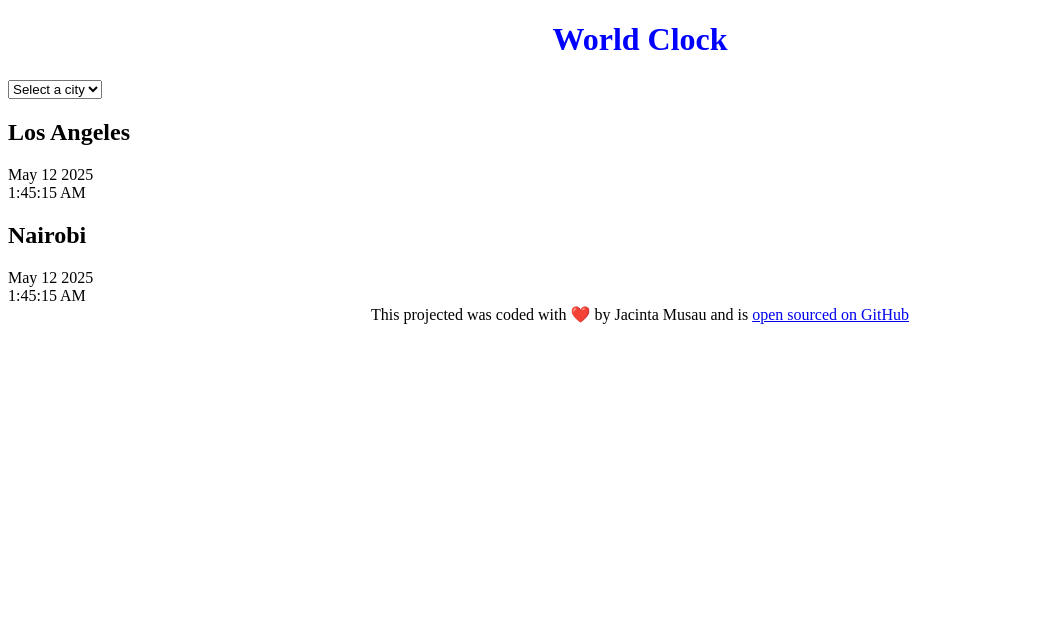
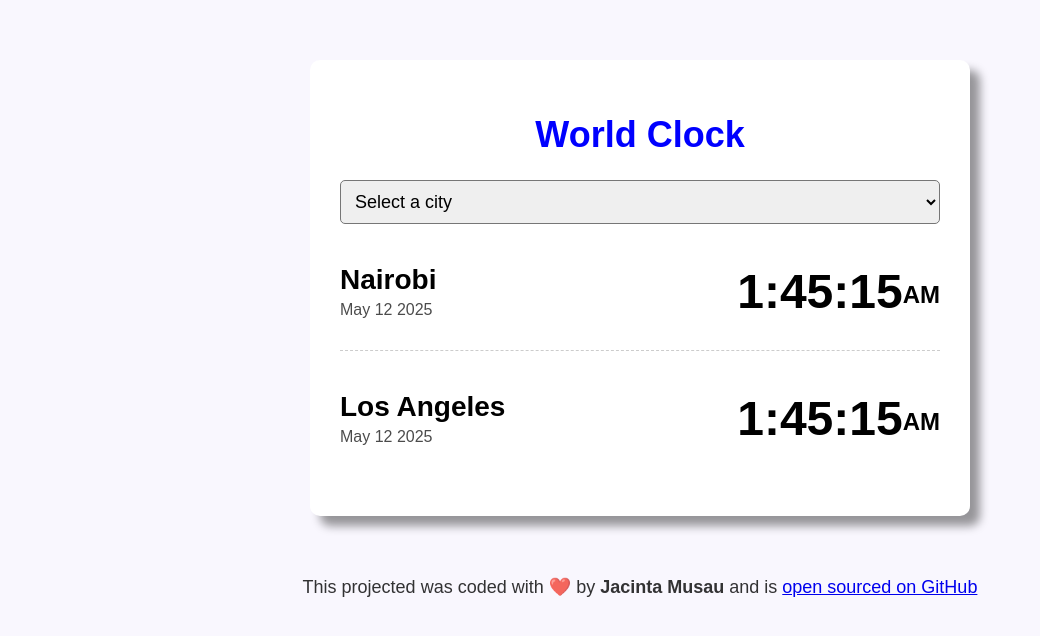
Before and after one commit to jessjat/World-Clock, a plain HTML site: page index.html in a window 1280 px wide. Shown: the whole page, without its empty margins (0-1040 px from the left). Drawn offline with Linux system fonts and the light colour scheme; a script that the page names is missing.

Commit message:
Styled the project with css

```diff
--- a/css/styles.css
+++ b/css/styles.css
@@ -1,7 +1,61 @@
+body{
+    background-color: #f9f7fe;
+    font-family: sans-serif;
+
+}
+.container{
+
+    max-width: 600px;
+    margin: 60px auto;
+    background-color: white;
+    padding: 30px;
+    box-shadow:10px 10px 10px rgba(0,0,0,0.4);
+    border-radius: 10px;
+}
+h2{
+    margin: 0 0 5px;
+    font-size:28px;
+}
+.city{
+    display: flex;
+    justify-content: space-between;
+    margin: 10px 0;
+    padding: 30px 0;
+    border-bottom: 1px dashed rgba(0,0,0,0.2);
+}
+.city:last-child{
+    border: none;
+}
+.time{
+    font-size: 48px;
+    font-weight:bold;
+}
+.time small{
+    font-size: 24px;
+    vertical-align:middle;
+    line-height: 48px;
+
+}
+.date{
+    opacity:0.7 ;
+}
+select{
+    display: block;
+    width: 100%;
+    padding: 10px;
+    border-radius: 5px;
+    font-size:18px ;
+}
+
+
 h1{
+    font-family: sans-serif;
+    font-size: 36px;
     color: blue;
     text-align: center;
 }
 footer{
     text-align: center;
+    font-size: 18px;
+    color: rgba(0,0,0,0.8);
 }
--- a/index.html
+++ b/index.html
@@ -17,19 +17,28 @@
 
   </select>
   <div class="city">
+    <div>
+    <h2>Nairobi</h2>
+    <div class="date">May 12 2025</div>
+    </div>
+    <div class="time"> 1:45:15<small>AM</small> </div>
+  </div>
+  <div class="city">
+    <div>
     <h2>Los Angeles</h2>
     <div class="date">May 12 2025</div>
-    <div class="time"> 1:45:15 AM</div>
+    </div>
+    <div class="time"> 1:45:15<small>AM</small> <div>
+    </div>
+
+    </div>
+
   </div>
-
-  <div class="city">
-    <h2>Nairobi</h2>
-    <div class="date">May 12 2025</div>
-    <div class="time"> 1:45:15 AM</div>
   </div>
 </div>
+
   <footer>
-    This projected was coded with ❤️ by Jacinta Musau and is
+    This projected was coded with ❤️ by <strong>Jacinta Musau</strong> and is
     <a href="https://github.com/jessjat/World-Clock" target="_blank"> open sourced on GitHub</a>
 
   </footer>
```
